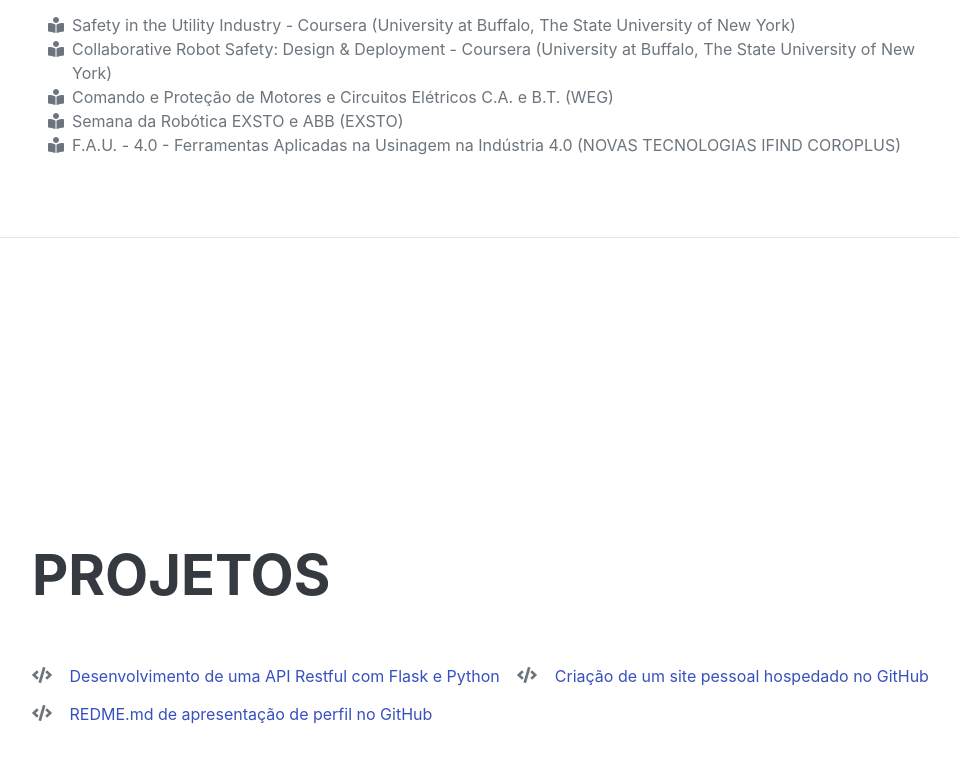
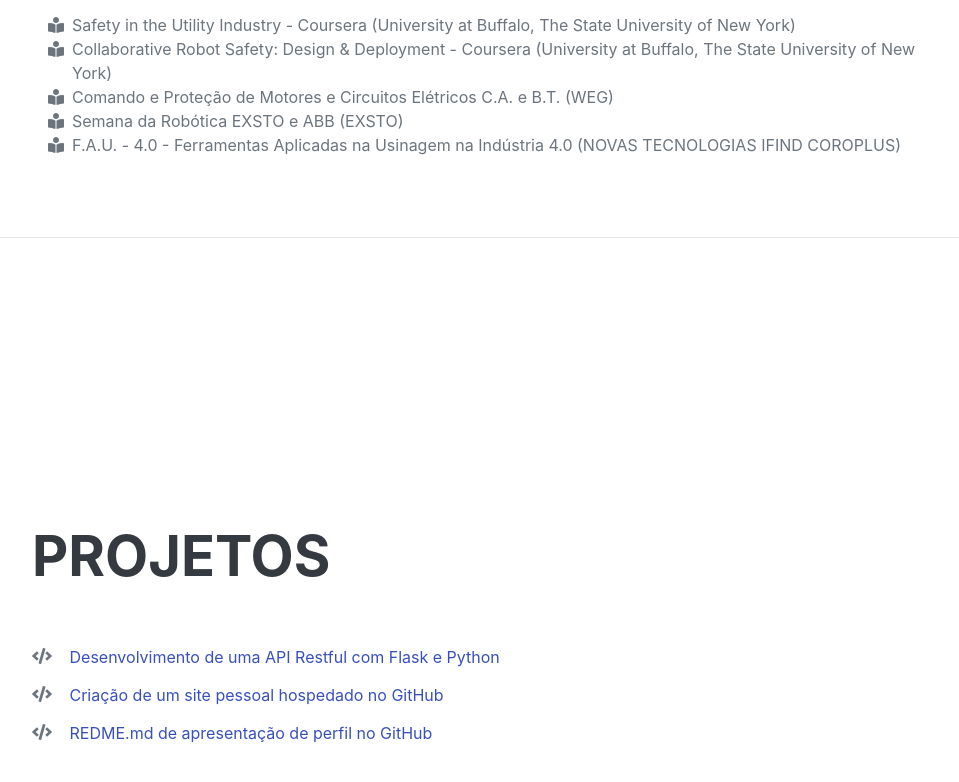
Before and after one commit to DodoAz/DodoAz.github.io, a plain HTML site: page index.html in a window 1280 px wide. Shown: the part 5273-6055 px from the top of the page, without its empty margins (288-1247 px from the left). Drawn offline with nearby package versions, Linux system fonts and the light colour scheme; a web font is replaced by a local one.

Commit message:
Correções no index.html

```diff
--- a/index.html
+++ b/index.html
@@ -304,9 +304,9 @@
                 <div class="resume-section-content">
                     <h2 class="mb-5">Projetos</h2>
                     <i class="fas fa-code"></i>
-                    <a href="https://github.com/DodoAz/rest_api_atividades" class="btn btn-link">Desenvolvimento de uma API Restful com Flask e Python</a>
+                    <a href="https://github.com/DodoAz/rest_api_atividades" class="btn btn-link">Desenvolvimento de uma API Restful com Flask e Python</a> <br>
                     <i class="fas fa-code"></i>
-                    <a href="https://github.com/DodoAz/DodoAz.github.io" class="btn btn-link">Criação de um site pessoal hospedado no GitHub</a>
+                    <a href="https://github.com/DodoAz/DodoAz.github.io" class="btn btn-link">Criação de um site pessoal hospedado no GitHub</a> <br>
                     <i class="fas fa-code"></i>
                     <a href="https://github.com/DodoAz/DodoAz" class="btn btn-link">REDME.md de apresentação de perfil no GitHub</a>
                 </div>
```
